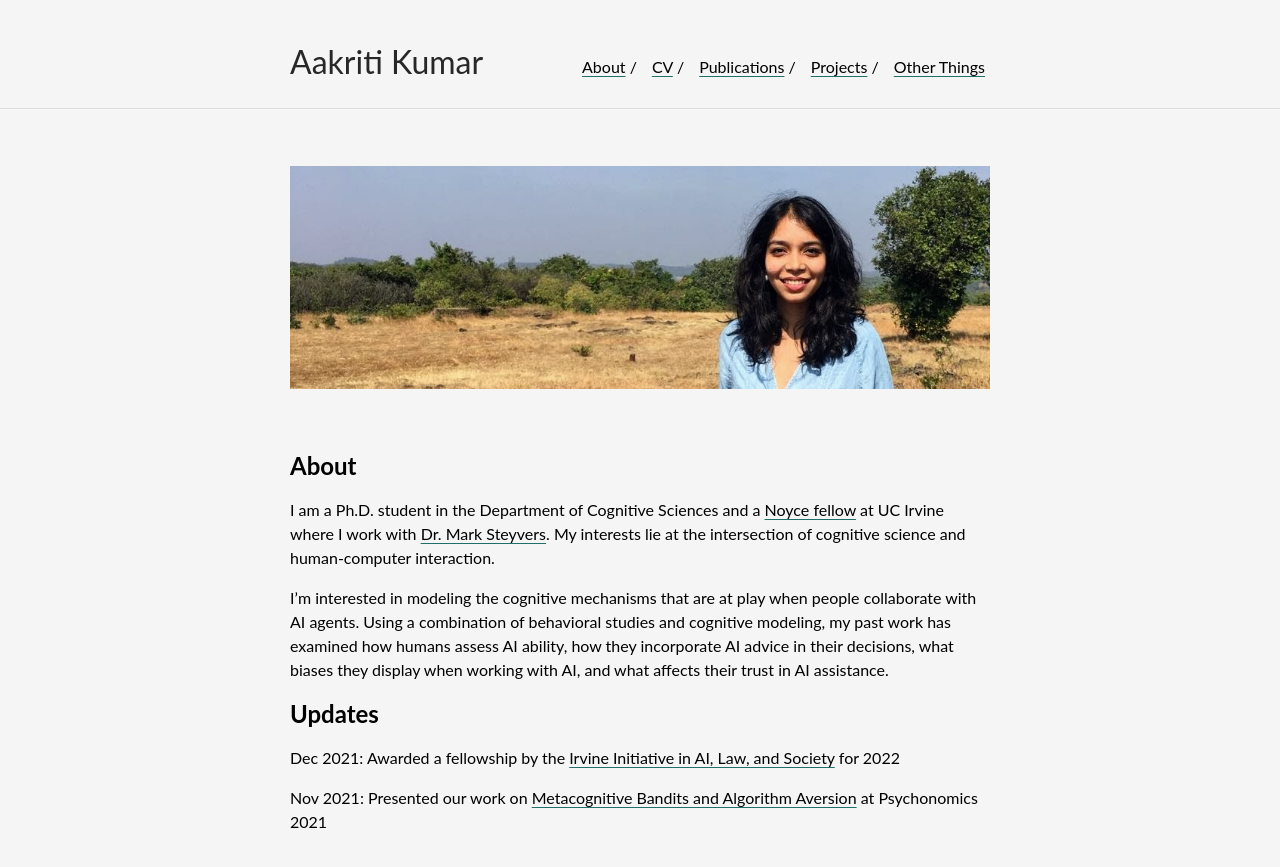
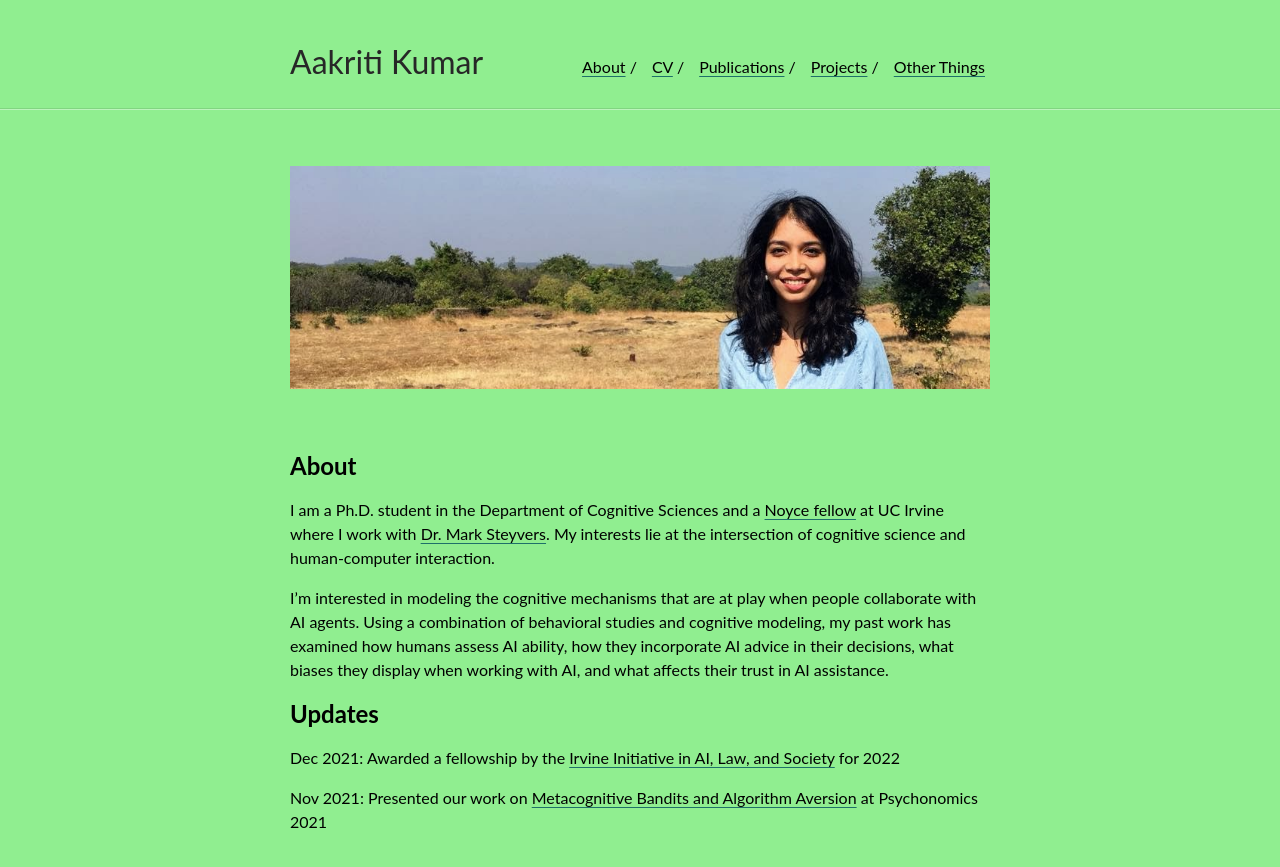
Before and after one commit to aakriti1kumar/aakriti1kumar.github.io, a Jekyll site: the page built from index.md, in a window 1280 px wide. Shown: the top 867 px of the page. Built offline with Jekyll 4.4.1, drawn with Linux system fonts in a browser that asks for light colours; our own code applies the rules of GitHub Pages for plain Markdown files.

Commit message:
Update default.html

```diff
--- a/_layouts/default.html
+++ b/_layouts/default.html
@@ -53,7 +53,7 @@
         <meta name="twitter:image" content="{{ site.profile_picture }}">
     {% endif %}
 </head>
-<body style="background-color:#F5F5F5;">
+<body style="background-color:lightgreen;">
     <div class="wrapper">
         <div class="navbar container">
             {% if site.ins_logo %}
```
